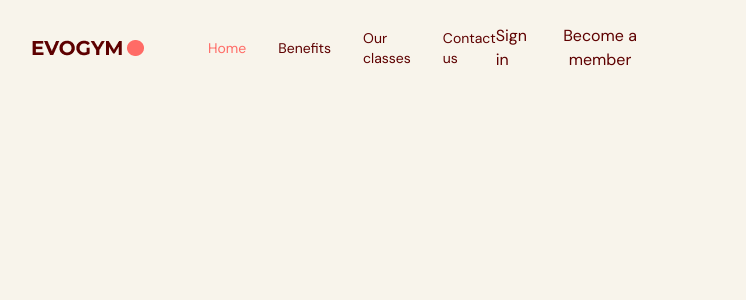
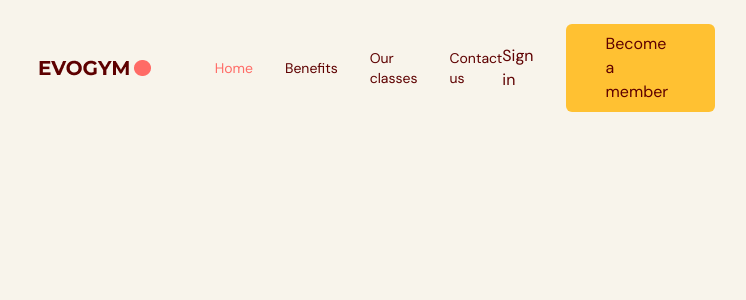
Before and after one commit to ali-0407/fitness-gym-website, a React (Vite) app: page / in a window 1280 px wide. Shown: the top 300 px of the page, without its empty margins (30-776 px from the left). Built offline with nearby package versions, Linux system fonts and the light colour scheme.

Commit message:
created an button component for become a member

```diff
--- a/src/scenes/navbar/index.tsx
+++ b/src/scenes/navbar/index.tsx
@@ -4,6 +4,7 @@
 import Link from "./Link";
 import { SelectedPage } from "@/shared/types";
 import useMediaQuery from "@/hooks/useMediaQuery";
+import ActionButton from "@/shared/ActionButton";
 
 
 type Props = {
@@ -61,7 +62,7 @@
 
                 <div className={`${flexBetween} gap-8 `}>
                     <p>Sign in</p>
-                    <button>Become a member</button>
+                    <ActionButton setSelectedPage={setSelectedPage}>Become a member</ActionButton>
 
                 </div>
 
--- /dev/null
+++ b/src/shared/ActionButton.tsx
@@ -0,0 +1,22 @@
+import AnchorLink from "react-anchor-link-smooth-scroll"
+import { SelectedPage } from "./types"
+
+type Props = {
+    children: React.ReactNode
+    setSelectedPage : (value: SelectedPage) => void
+}
+
+const ActionButton = ({children, setSelectedPage}: Props) => {
+  return (
+    <AnchorLink
+    className="rounded-md bg-secondary-500 px-10 py-2 hover:bg-primary-500 hover-text-white"
+    onClick={() => setSelectedPage(SelectedPage.ContactUs)}
+    // href="#contact-us"
+    href = {`#${SelectedPage.ContactUs}`}
+    >
+        {children}
+    </AnchorLink>
+  )
+}
+
+export default ActionButton
```
